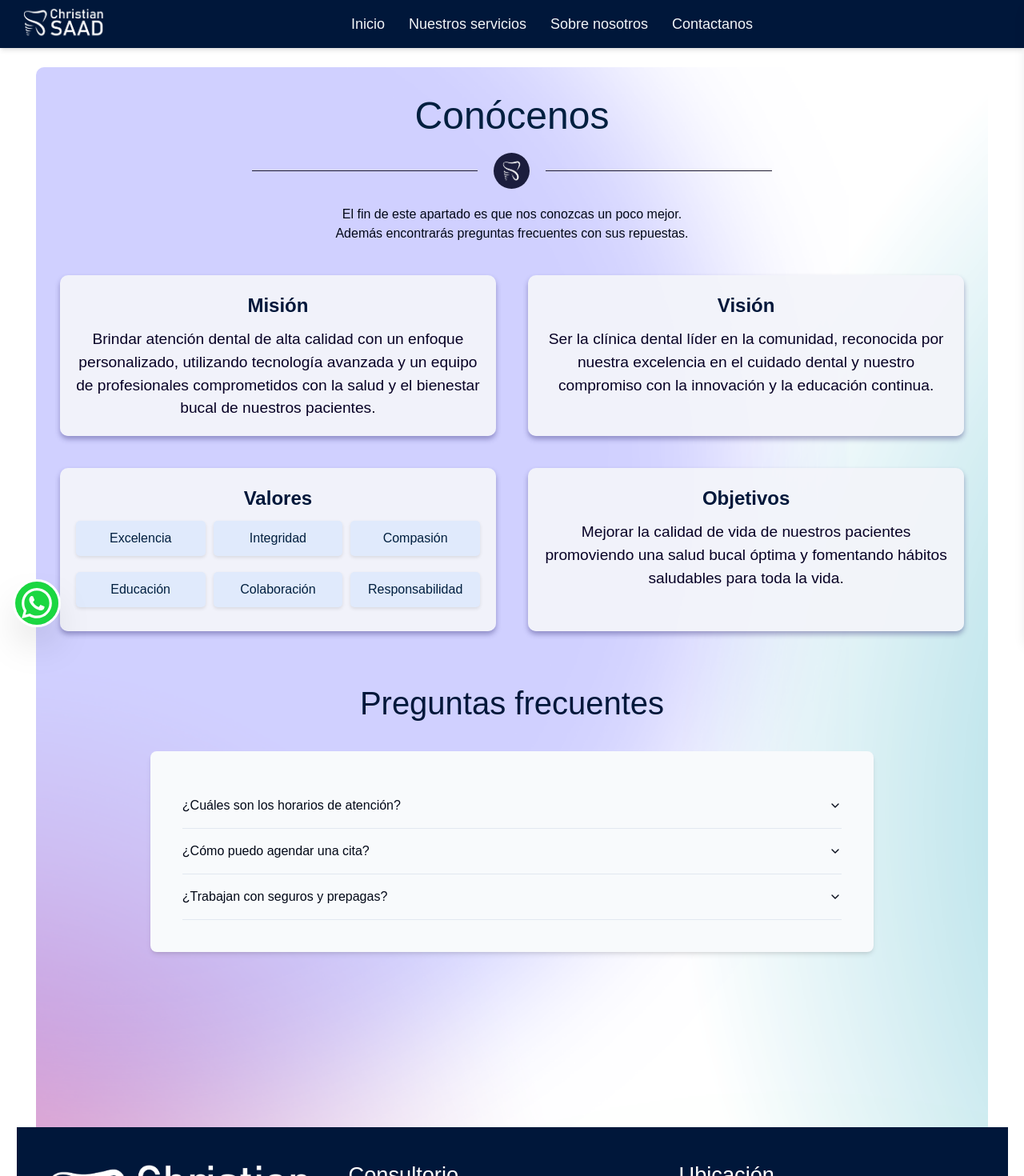
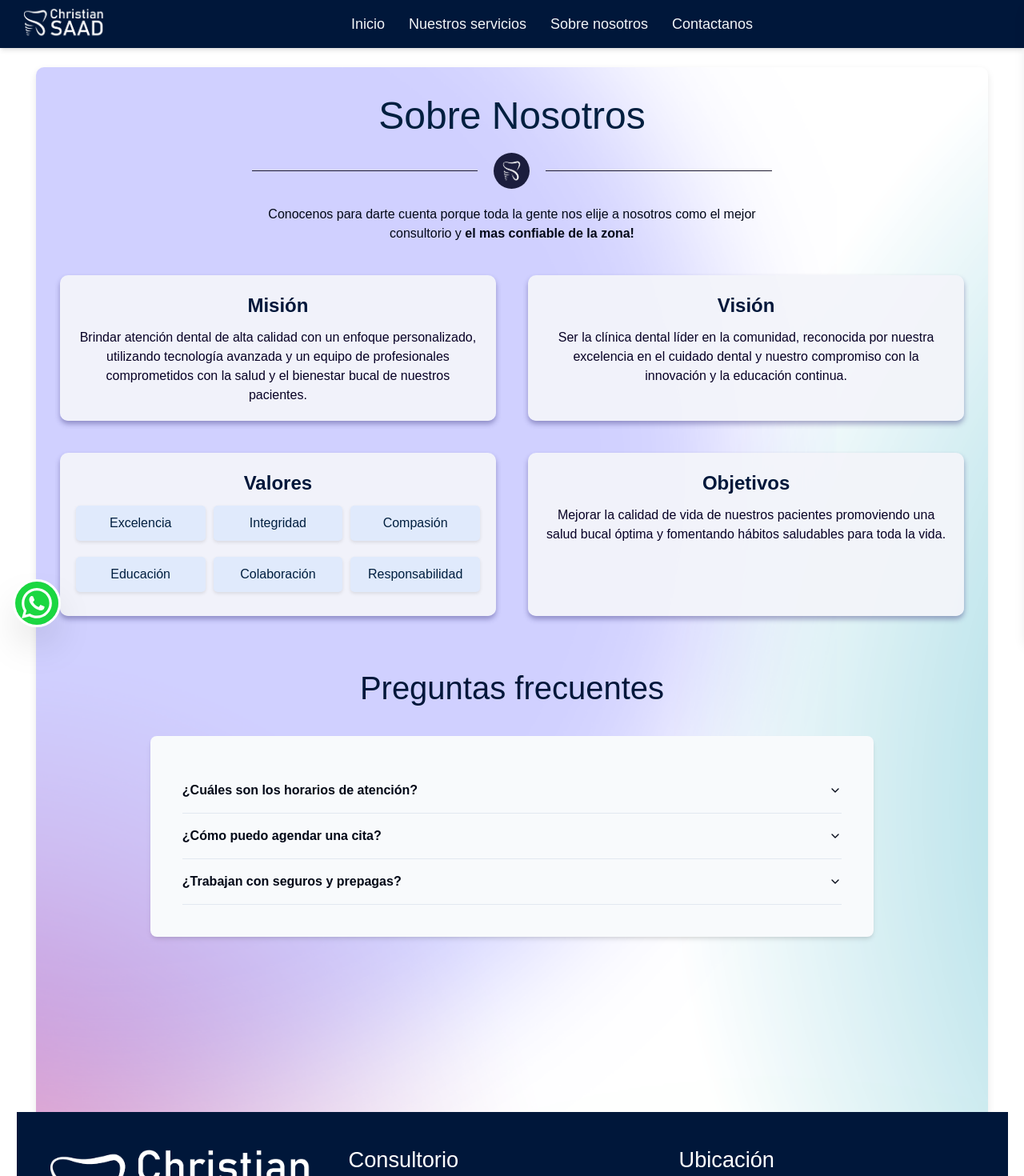
Before and after one commit to FedericoHerreraa/web-odontologia, a React (Vite) app: page /sobreNosotros in a window 1280 px wide. Shown: the top 1470 px of the page at 80% size. Built offline with nearby package versions, Linux system fonts and the light colour scheme.

Commit message:
Mas cambios en detalles

```diff
--- a/src/components/cards/Cards.jsx
+++ b/src/components/cards/Cards.jsx
@@ -45,7 +45,7 @@ export const Cards = () => {
             <p className={styles.texto}>
             ¡Estamos aquí para cuidar tu salud bucal! Ofrecemos una amplia gama de servicios para ti y tu familia, utilizando la última tecnología y un equipo profesional altamente capacitado. Contáctanos hoy para programar tu cita y experimentar una atención de calidad y resultados excepcionales.
             </p>
-            <Link to="/nuestrosServicios" className={styles.boton}>Ver Más <ArrowRight size={20} strokeWidth={1.7}className={styles.icono}/> </Link>
+            <Link to="/contactanos" className={styles.boton}>Ver Más <ArrowRight size={20} strokeWidth={1.7}className={styles.icono}/> </Link>
           </div>
         </div>
       </div>
--- a/src/components/menuSlider/SideMenu.jsx
+++ b/src/components/menuSlider/SideMenu.jsx
@@ -4,7 +4,7 @@ import { useEffect } from "react";
 
 import { Link, useLocation } from "react-router-dom";
 // import WhatsAppComponent from "../whatsapp/WhatsApp";
-import WhatsAppIcon from "@mui/icons-material/WhatsApp";
+// import WhatsAppIcon from "@mui/icons-material/WhatsApp";
 
 import MailOutlineIcon from "@mui/icons-material/MailOutline";
 import InstagramIcon from "@mui/icons-material/Instagram";
@@ -32,11 +32,11 @@ export default function SideMenu({ isOpen, toggleMenu }) {
         <CloseIcon color="black" fontSize="large"/>
       </button>
       <div className='ml-[10%] mt-[40%]'>
-        <Accordion className='m-0 p-0 font-semibold uppercase shadow-none mb-[20px] items-center'>
-          <AccordionDetails className="flex justify-center">
-            <WhatsAppIcon  style={{ opacity: 0.8, cursor: "pointer" }} fontSize="large" className="text-green-500 opacity-80 cursor-pointer "/>
-            <MailOutlineIcon fontSize="large" className="text-blue-500 opacity-80 cursor-pointer mr-[30px] ml-[30px]" />
-            <InstagramIcon fontSize="large" className="text-pink-500 opacity-80 cursor-pointer" />
+        <Accordion className='m-0 p-0 font-semibold uppercase shadow-none mb-[20px] items-center w-[70%]'>
+          <AccordionDetails className="flex  justify-around ">
+            {/* <WhatsAppIcon  style={{ opacity: 0.8, cursor: "pointer" }} fontSize="large" className="text-green-500 opacity-80 cursor-pointer "/> */}
+            <Link to='/contactanos'><MailOutlineIcon fontSize="large" className="text-red-800 opacity-80 cursor-pointer" /></Link>
+            <Link to='/contactanos'><InstagramIcon fontSize="large" className="text-pink-600 opacity-80 cursor-pointer" /></Link>
           </AccordionDetails>
         </Accordion>
 
--- a/src/components/preguntas/Preguntas.jsx
+++ b/src/components/preguntas/Preguntas.jsx
@@ -10,18 +10,18 @@ export function AccordionDemo() {
     <Accordion
       type="single"
       collapsible
-      className="w-[80%] flex flex-col justify-center mx-auto bg-slate-50 p-10 rounded-lg shadow-md"
+      className="md:w-[80%] flex flex-col justify-center mx-auto bg-slate-50 p-10 rounded-lg shadow-md"
     >
       <AccordionItem value="item-1">
-        <AccordionTrigger>
+        <AccordionTrigger className="font-bold">
           ¿Cuáles son los horarios de atención?
         </AccordionTrigger>
         <AccordionContent>
-          Los Horarios de Atención son de 9:00 AM hasta 18:30 PM
+          Los Horarios de Atención son de <span className="text-blue-900">9:00 AM hasta 18:30 PM</span>
         </AccordionContent>
       </AccordionItem>
       <AccordionItem value="item-2">
-        <AccordionTrigger>¿Cómo puedo agendar una cita?</AccordionTrigger>
+        <AccordionTrigger className="font-bold">¿Cómo puedo agendar una cita?</AccordionTrigger>
         <AccordionContent>
           Puedes agendar una cita llamando a nuestro número de contacto,
           enviándonos un correo electrónico, o a través de nuestro sistema de
@@ -29,9 +29,9 @@ export function AccordionDemo() {
         </AccordionContent>
       </AccordionItem>
       <AccordionItem value="item-3">
-        <AccordionTrigger>¿Trabajan con seguros y prepagas?</AccordionTrigger>
+        <AccordionTrigger className="font-bold">¿Trabajan con seguros y prepagas?</AccordionTrigger>
         <AccordionContent>
-          No trabajamos con seguros o prepagas. El consultorio es 100% privado.
+          No trabajamos con seguros o prepagas. El consultorio es <span className="text-blue-900">100% privado.</span>
         </AccordionContent>
       </AccordionItem>
     </Accordion>
--- a/src/components/whatsapp/WhatsApp.jsx
+++ b/src/components/whatsapp/WhatsApp.jsx
@@ -23,10 +23,8 @@ import {
             <img
               src={imgWhatsapp}
               alt=""
-              height="60"
-              width="60"
               style={{zIndex:500}}
-              className="fixed z-100 bottom-0 m-4 cursor-pointer rounded-full border-[3px] border-white shadow-2xl"
+              className="fixed z-100 md:w-[60px] md:h-[60px] w-[50px] h-[50px] bottom-0 m-4 cursor-pointer rounded-full border-[3px] border-white shadow-2xl"
             />
           {/* <WhatsAppIcon style={{ opacity: 0.8, cursor: "pointer" }} fontSize="large" className="text-green-500 opacity-80 cursor-pointer " /> */}
         </AlertDialogTrigger>
--- a/src/pages/nuestros-servicios/NuestrosServicios.jsx
+++ b/src/pages/nuestros-servicios/NuestrosServicios.jsx
@@ -23,7 +23,7 @@ export default function NuestrosServicios() {
       <div>
         <div className={styles.container}>
           <div className={styles.title}>
-            <h1>Tratamientos</h1>
+            <h1>Nuestros Tratamientos</h1>
             <CustomSeparator />
             <div>
               <p>
--- a/src/pages/nuestros-servicios/NuestrosServicios.module.css
+++ b/src/pages/nuestros-servicios/NuestrosServicios.module.css
@@ -8,7 +8,11 @@
   text-align: center;
   border-top-left-radius: 10px;
   border-top-right-radius: 10px;
-  background-color: #f4f4f9;
+  /* background-color: #f4f4f9; */
+  background-image: url("./../../../img/FondoConocenos.png");
+  background-repeat: no-repeat;
+  background-size: cover;
+  box-shadow: 0 4px 10px rgba(0, 0, 0, 0.1);
 }
 
 .title {
--- a/src/pages/sobre-nosotros/SobreNosotros.jsx
+++ b/src/pages/sobre-nosotros/SobreNosotros.jsx
@@ -20,11 +20,12 @@ export default function SobreNosotros() {
         <ScrollToTop />
         <div className={styles.container}>
           <div className={styles.title}>
-            <h1>Conócenos</h1>
+            <h1>Sobre Nosotros</h1>
             <CustomSeparator />
             <div>
-              <p>El fin de este apartado es que nos conozcas un poco mejor. </p>
-              <p>Además encontrarás preguntas frecuentes con sus repuestas.</p>
+              <p className="md:mx-60">Conocenos para darte cuenta porque toda la gente nos elije a nosotros como el mejor consultorio y <span className="font-bold">el mas confiable de la zona!</span></p>
+              {/* <p>El fin de este apartado es que <span className="font-bold">nos conozcas</span> un poco mejor. </p>
+              <p>Además encontrarás preguntas frecuentes con sus repuestas.</p> */}
             </div>
           </div>
           <div className={styles.grid}>
--- a/src/pages/sobre-nosotros/SobreNosotros.module.css
+++ b/src/pages/sobre-nosotros/SobreNosotros.module.css
@@ -6,6 +6,7 @@
   border-top-right-radius: 10px;
   padding: 0px 30px;
   width: 93%;
+  box-shadow: 0 4px 10px rgba(0, 0, 0, 0.1);
 }
 
 .title {
@@ -53,7 +54,7 @@
 }
 
 .item p {
-  font-size: 1.2em;
+  font-size: 1.0em;
   color: #070125;
   text-align: center;
 }
@@ -86,5 +87,11 @@
   text-align: center;
   margin-bottom: 30px;
   color:#00173A;
+}
 
+@media (max-width: 768px) {
+  .containerOpiniones {
+    margin-top: 100px;
+    height: 100vh;
+  }
 }
```
